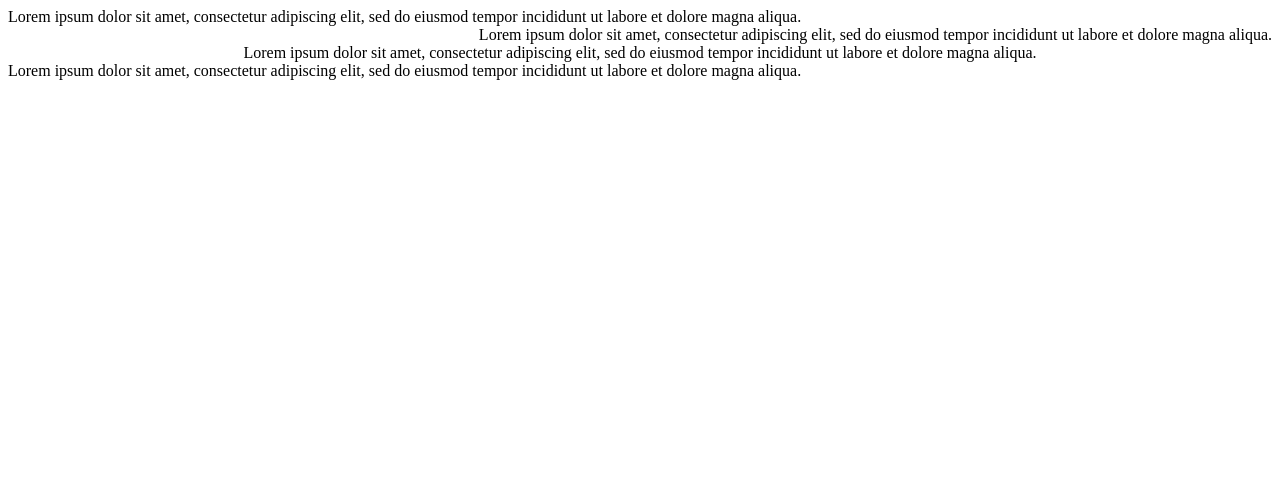
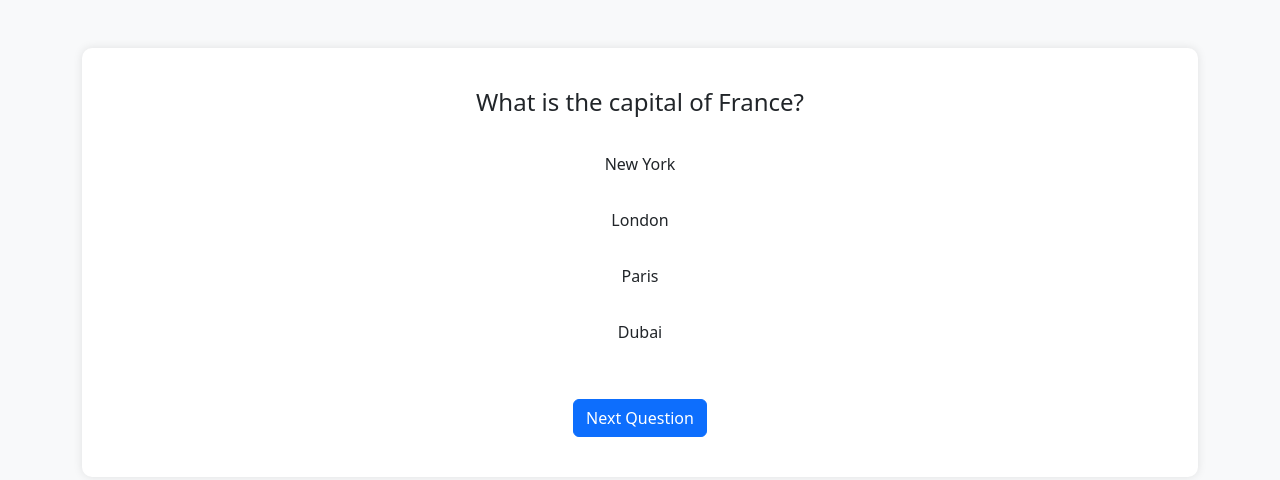
Before and after one commit to SatyaChelluri7/MyDockerRepo, a plain HTML site: page index.html in a window 1280 px wide. Drawn offline with nearby package versions, Linux system fonts and the light colour scheme.

Commit message:
Update index.html

```diff
--- a/index.html
+++ b/index.html
@@ -1,23 +1,105 @@
-<html>
+<!DOCTYPE html>
+<html lang="en">
 <head>
-    <title>Div Align Attribbute</title>
+  <meta charset="UTF-8">
+  <meta name="viewport" content="width=device-width, initial-scale=1.0">
+  <title>Interactive Quiz</title>
+  <link rel="stylesheet" href="https://cdn.jsdelivr.net/npm/bootstrap@5.3.2/dist/css/bootstrap.min.css">
+  <link rel="stylesheet" href="quiz-styles.css">
 </head>
 <body>
-    <div align="left">
-      Lorem ipsum dolor sit amet, consectetur adipiscing elit, sed do eiusmod tempor incididunt ut
-      labore et dolore magna aliqua.
+
+<div class="container mt-5">
+  <div id="quiz-container" class="text-center">
+      <h1 id="question">Question Text</h1>
+      <div id="options" class="my-4">
+          <!-- Options will be populated here by JavaScript -->
       </div>
-    <div align="right">
-      Lorem ipsum dolor sit amet, consectetur adipiscing elit, sed do eiusmod tempor incididunt ut
-      labore et dolore magna aliqua.
+      <button id="next-button" class="btn btn-primary">Next Question</button>
   </div>
-    <div align="center">
-      Lorem ipsum dolor sit amet, consectetur adipiscing elit, sed do eiusmod tempor incididunt ut
-      labore et dolore magna aliqua.
 </div>
-    <div align="justify">
-      Lorem ipsum dolor sit amet, consectetur adipiscing elit, sed do eiusmod tempor incididunt ut
-      labore et dolore magna aliqua.
-    </div>
+
+<script src="https://cdn.jsdelivr.net/npm/bootstrap@5.3.2/dist/js/bootstrap.bundle.min.js"></script>
+<script src="quiz-scripts.js"></script>
+  <style>
+    body {
+  background-color: #f8f9fa;
+}
+
+#quiz-container {
+  background: #ffffff;
+  border-radius: 10px;
+  padding: 40px;
+  box-shadow: 0 0 10px rgba(0, 0, 0, 0.1);
+}
+
+#question {
+  font-size: 24px;
+}
+
+#options .btn-option {
+  display: block;
+  width: 100%;
+  margin: 10px 0;
+  padding: 10px;
+}
+
+#next-button {
+  margin-top: 20px;
+}
+  </style>
+  <script>
+    document.addEventListener('DOMContentLoaded', (event) => {
+  const questionElement = document.getElementById('question');
+  const optionsElement = document.getElementById('options');
+  const nextButton = document.getElementById('next-button');
+  let currentQuestionIndex = 0;
+
+  const questions = [
+      {
+          question: "What is the capital of France?",
+          options: ["New York", "London", "Paris", "Dubai"],
+          answer: "Paris"
+      },
+      // More questions...
+  ];
+
+  function loadQuestion(questionIndex) {
+      const question = questions[questionIndex];
+      questionElement.textContent = question.question;
+      optionsElement.innerHTML = '';
+      question.options.forEach(option => {
+          const button = document.createElement('button');
+          button.textContent = option;
+          button.classList.add('btn', 'btn-option');
+          button.onclick = () => selectOption(option);
+          optionsElement.appendChild(button);
+      });
+  }
+
+  function selectOption(selected) {
+      const question = questions[currentQuestionIndex];
+      if (selected === question.answer) {
+          alert('Correct!');
+      } else {
+          alert('Wrong!');
+      }
+  }
+
+  nextButton.addEventListener('click', () => {
+      currentQuestionIndex++;
+      if (currentQuestionIndex < questions.length) {
+          loadQuestion(currentQuestionIndex);
+      } else {
+          alert('Quiz completed!');
+          currentQuestionIndex = 0;
+      }
+      loadQuestion(currentQuestionIndex);
+  });
+
+  // Load the first question
+  loadQuestion(currentQuestionIndex);
+});
+  </script>
 </body>
 </html>
```
Lines whose indentation alone changed are shown as unchanged.
